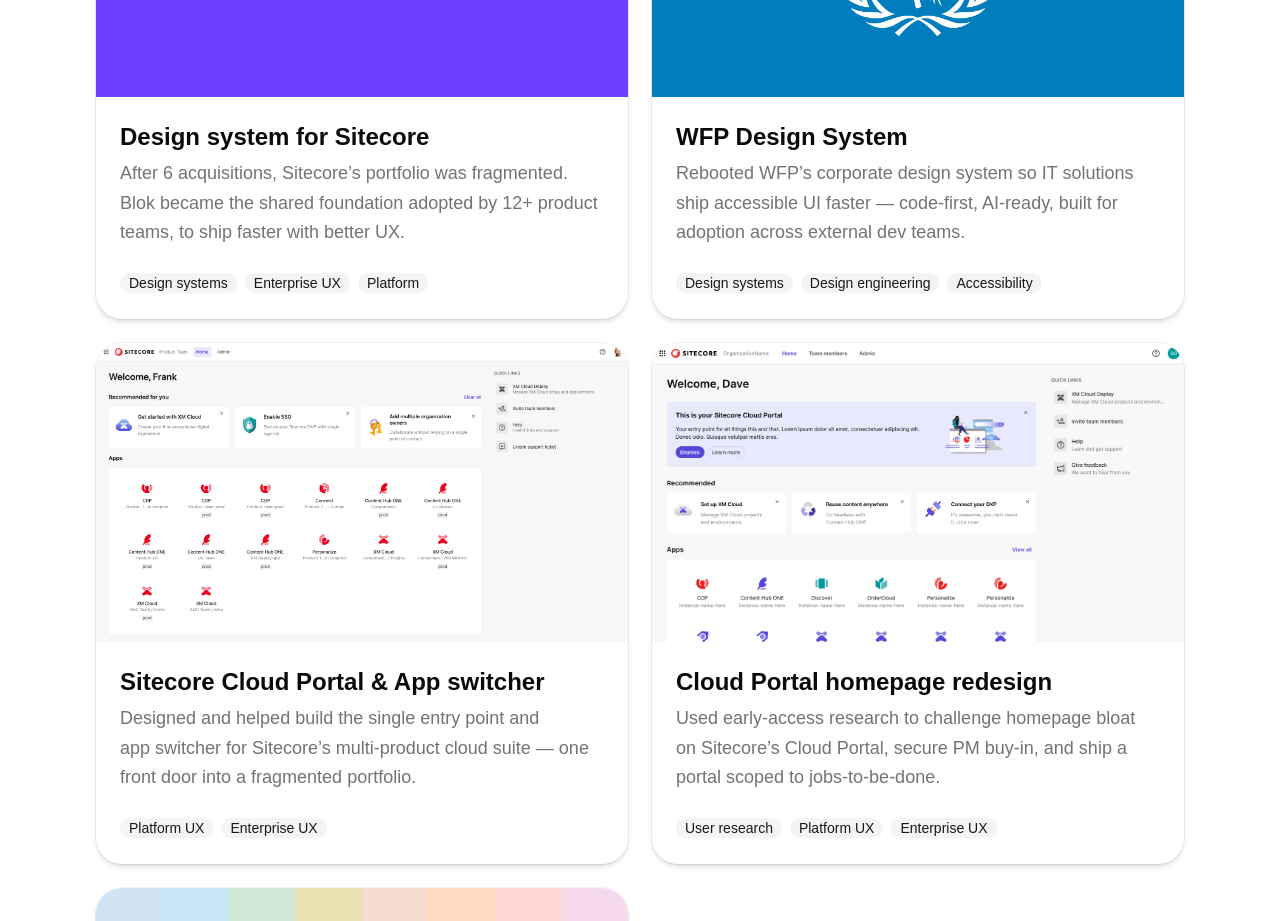
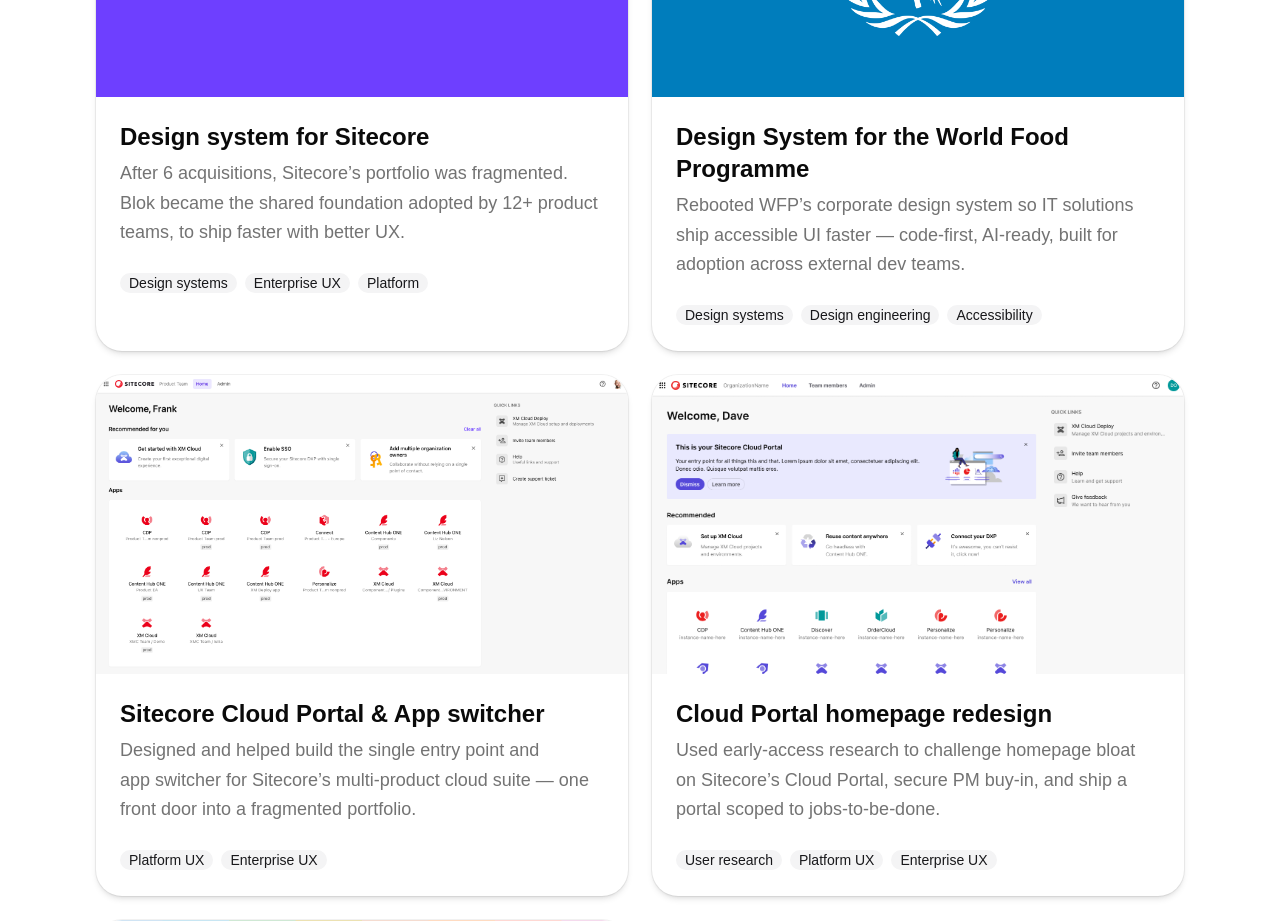
Before and after one commit to frankgrinaert/frank-ux, a React (Vite) app: page / in a window 1280 px wide. Shown: the part 1000-1921 px from the top of the page. Built offline with nearby package versions, Linux system fonts and the light colour scheme.

Commit message:
update wfp ds title

```diff
--- a/src/content/work/wfp-design-system.mdx
+++ b/src/content/work/wfp-design-system.mdx
@@ -1,6 +1,6 @@
 ---
 slug: wfp-design-system
-title: WFP Design System
+title: Design System for the World Food Programme
 summary: Rebooting the UN World Food Programme’s corporate design system so dozens of IT solutions can ship accessible UI faster — with a developer experience that drives adoption, not avoidance.
 tags:
   - Design systems
--- a/src/lib/work-items.ts
+++ b/src/lib/work-items.ts
@@ -31,7 +31,7 @@
   {
     id: "wfp-design-system",
     href: WFP_DESIGN_SYSTEM_PATH,
-    title: "WFP Design System",
+    title: "Design System for the World Food Programme",
     summary:
       "Rebooted WFP’s corporate design system so IT solutions ship accessible UI faster — code-first, AI-ready, built for adoption across external dev teams.",
     image: "/work/wfp-ds-thumb.png",
@@ -75,7 +75,7 @@
 export type WorkItemId = (typeof WORK_ITEMS)[number]["id"]
 
 const workItemsById = Object.fromEntries(
-  WORK_ITEMS.map((item) => [item.id, item]),
+  WORK_ITEMS.map((item) => [item.id, item])
 ) as Record<WorkItemId, WorkItem>
 
 export function getWorkItem(id: WorkItemId): WorkItem {
```
